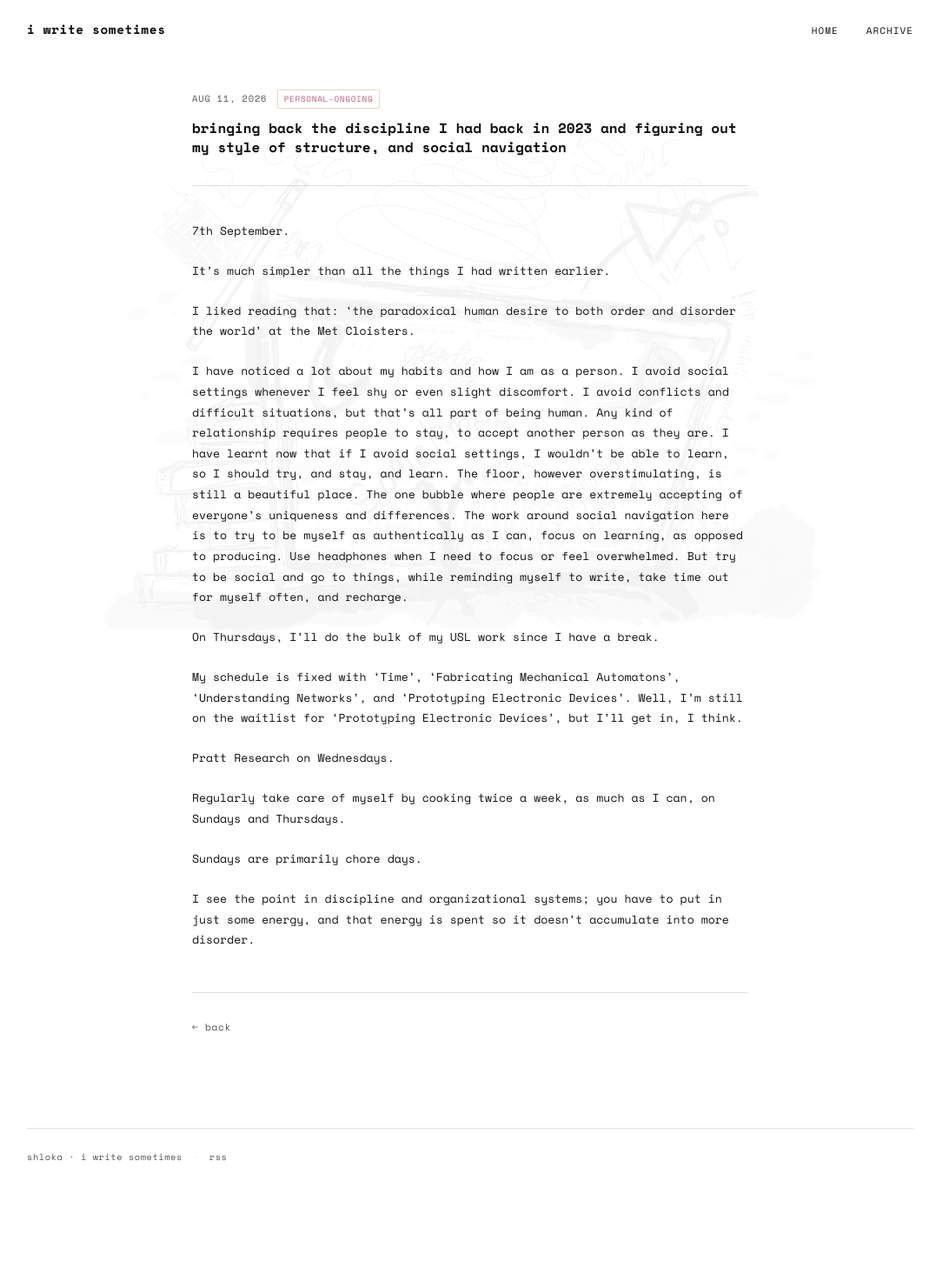
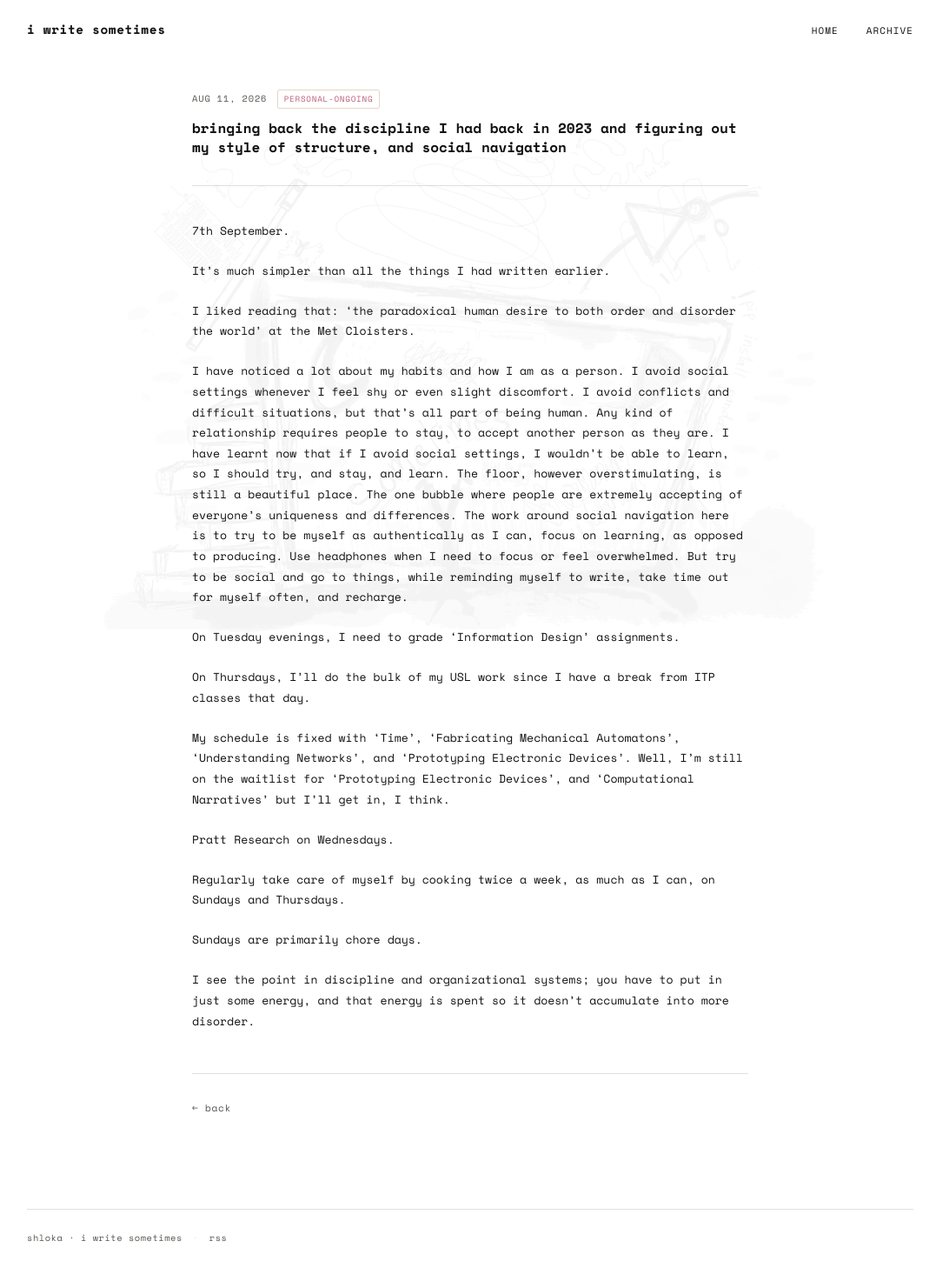
Before and after one commit to shlokamohanty/i-write-sometimes, a Jekyll site: the page built from _posts/2026-08-11-discipline.md, in a window 1280 px wide. Shown: the whole page at 87% size, without its empty margins (99-1176 px from the left). Built offline with Jekyll 4.4.1, drawn with Linux system fonts in a browser that asks for light colours; some web fonts are replaced; before the commit the page ends 1380 px from its top, so only the background shows below that.

Commit message:
bfebe
efbeb

```diff
--- a/_posts/2026-08-11-discipline.md
+++ b/_posts/2026-08-11-discipline.md
@@ -14,9 +14,11 @@ I liked reading that: 'the paradoxical human desire to both order and disorder t
 
 I have noticed a lot about my habits and how I am as a person. I avoid social settings whenever I feel shy or even slight discomfort. I avoid conflicts and difficult situations, but that's all part of being human. Any kind of relationship requires people to stay, to accept another person as they are. I have learnt now that if I avoid social settings, I wouldn't be able to learn, so I should try, and stay, and learn. The floor, however overstimulating, is still a beautiful place. The one bubble where people are extremely accepting of everyone’s uniqueness and differences. The work around social navigation here is to try to be myself as authentically as I can, focus on learning, as opposed to producing. Use headphones when I need to focus or feel overwhelmed. But try to be social and go to things, while reminding myself to write, take time out for myself often, and recharge.
 
-On Thursdays, I'll do the bulk of my USL work since I have a break.
+On Tuesday evenings, I need to grade 'Information Design' assignments.
 
-My schedule is fixed with 'Time', 'Fabricating Mechanical Automatons', 'Understanding Networks', and 'Prototyping Electronic Devices'. Well, I'm still on the waitlist for 'Prototyping Electronic Devices', but I'll get in, I think.
+On Thursdays, I'll do the bulk of my USL work since I have a break from ITP classes that day.
+
+My schedule is fixed with 'Time', 'Fabricating Mechanical Automatons', 'Understanding Networks', and 'Prototyping Electronic Devices'. Well, I'm still on the waitlist for 'Prototyping Electronic Devices', and 'Computational Narratives' but I'll get in, I think.
 
 Pratt Research on Wednesdays.
 
```
Also changed, not shown: _posts/.obsidian/workspace.json (+13 -28 lines), _posts/2026-09-09-thesis-presentation.md (+2 -2 lines).
